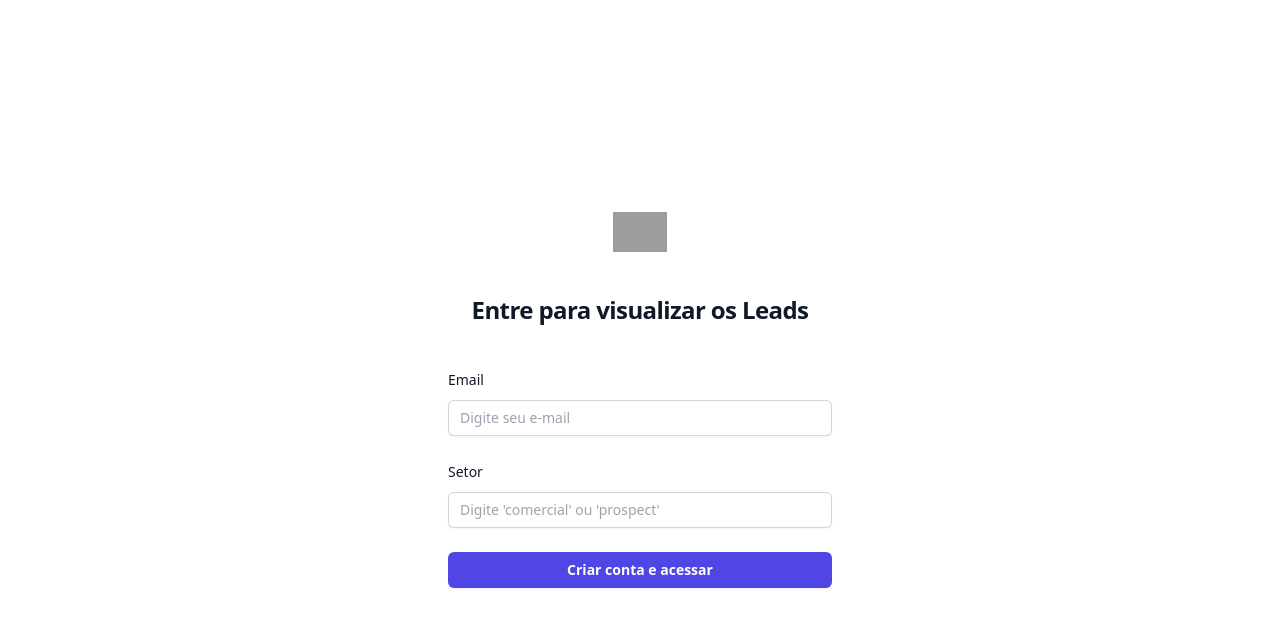
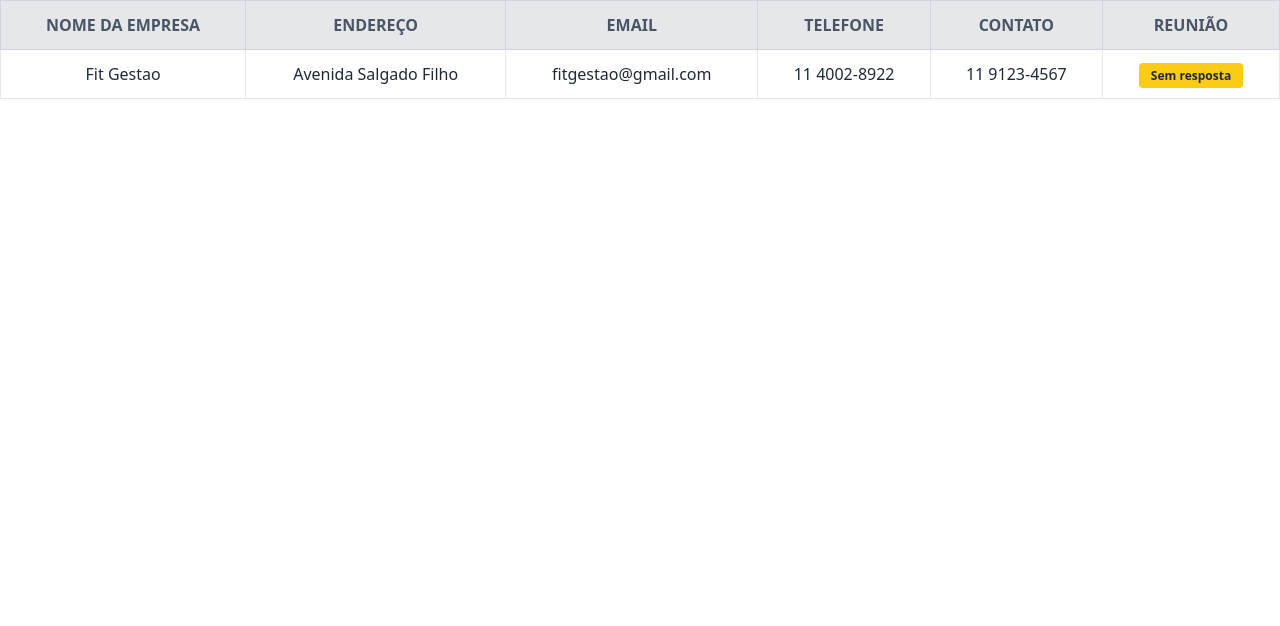
Before and after one commit to black-adm/testing-leads-data, a React (Vite) app in the folder frontend/: page / in a window 1280 px wide. Shown: the top 626 px of the page. Built offline with nearby package versions, Linux system fonts and the light colour scheme; grey boxes are pictures that could not be loaded.

Commit message:
feat: admin page and table data from leads

```diff
--- a/frontend/src/App.tsx
+++ b/frontend/src/App.tsx
@@ -1,10 +1,10 @@
-import { Home } from "./pages/Home"
+import { Table } from "./components/Table"
 
 export function App() {
 
   return (
     <div className="w-full h-screen mx-auto">
-      <Home />
+      <Table />
     </div>
   )
 }
--- /dev/null
+++ b/frontend/src/components/Table.tsx
@@ -0,0 +1,82 @@
+export function Table() {
+    return (
+        <>
+            <table className="border-collapse w-full">
+                <thead>
+                    <tr>
+                        <th className="p-3 font-bold uppercase bg-gray-200 text-gray-600 border border-gray-300 hidden lg:table-cell">
+                            nome da empresa
+                        </th>
+                        <th className="p-3 font-bold uppercase bg-gray-200 text-gray-600 border border-gray-300 hidden lg:table-cell">
+                            Endereço
+                        </th>
+                        <th className="p-3 font-bold uppercase bg-gray-200 text-gray-600 border border-gray-300 hidden lg:table-cell">
+                            Email
+                        </th>
+                        <th className="p-3 font-bold uppercase bg-gray-200 text-gray-600 border border-gray-300 hidden lg:table-cell">
+                            Telefone
+                        </th>
+
+                        <th className="p-3 font-bold uppercase bg-gray-200 text-gray-600 border border-gray-300 hidden lg:table-cell">
+                            Contato
+                        </th>
+
+                        <th className="p-3 font-bold uppercase bg-gray-200 text-gray-600 border border-gray-300 hidden lg:table-cell">
+                            Reunião
+                        </th>
+                    </tr>
+                </thead>
+                <tbody>
+                    <tr className="bg-white lg:hover:bg-gray-100 flex lg:table-row flex-row lg:flex-row flex-wrap lg:flex-no-wrap mb-10 lg:mb-0">
+                        <td className="w-full lg:w-auto p-3 text-gray-800 text-center border border-b block lg:table-cell relative lg:static">
+                            <span className="lg:hidden absolute top-0 left-0 bg-blue-200 px-2 py-1 text-xs font-bold uppercase">
+                                Empresa
+                            </span>
+                            Fit Gestao
+                        </td>
+
+                        <td className="w-full lg:w-auto p-3 text-gray-800 border border-b text-center block lg:table-cell relative lg:static">
+                            <span className="lg:hidden absolute top-0 left-0 bg-blue-200 px-2 py-1 text-xs font-bold uppercase">
+                                Endereço
+                            </span>
+                            Avenida Salgado Filho
+                        </td>
+
+                        <td className="w-full lg:w-auto p-3 text-gray-800 border border-b text-center block lg:table-cell relative lg:static">
+                            <span className="lg:hidden absolute top-0 left-0 bg-blue-200 px-2 py-1 text-xs font-bold uppercase">
+                                Email
+                            </span>
+                            fitgestao@gmail.com
+                        </td>
+
+                        <td className="w-full lg:w-auto p-3 text-gray-800 border border-b text-center block lg:table-cell relative lg:static">
+                            <span className="lg:hidden absolute top-0 left-0 bg-blue-200 px-2 py-1 text-xs font-bold uppercase">
+                                Telefone
+                            </span>
+                            11 4002-8922
+                        </td>
+
+                        <td className="w-full lg:w-auto p-3 text-gray-800 border border-b text-center block lg:table-cell relative lg:static">
+                            <span className="lg:hidden absolute top-0 left-0 bg-blue-200 px-2 py-1 text-xs font-bold uppercase">
+                                Contato
+                            </span>
+                            11 9123-4567
+                        </td>
+
+
+                        <td className="w-full lg:w-auto p-3 text-gray-800 border border-b text-center block lg:table-cell relative lg:static">
+                            <span className="lg:hidden absolute top-0 left-0 bg-blue-200 px-2 py-1 text-xs font-bold uppercase">
+                                Status
+                            </span>
+
+                            <span className="rounded bg-yellow-400 py-1 px-3 text-xs font-bold">
+                                Sem resposta
+                            </span>
+                        </td>
+                    </tr>
+                </tbody>
+            </table>
+        </>
+
+    )
+}
--- /dev/null
+++ b/frontend/src/pages/Admin.tsx
@@ -0,0 +1,9 @@
+import { Table } from "../components/Table";
+
+export function Admin() {
+    return (
+        <div>
+            <Table />
+        </div>
+    )
+}
```
